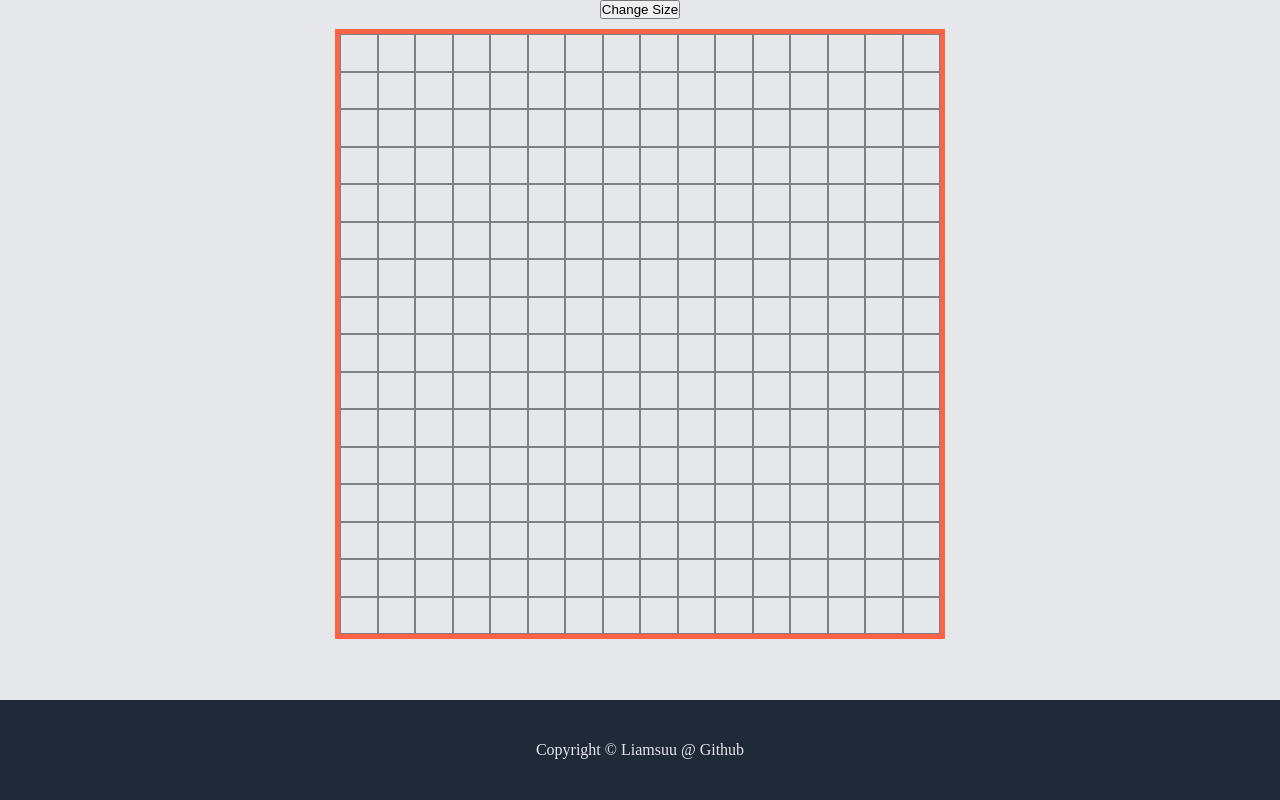
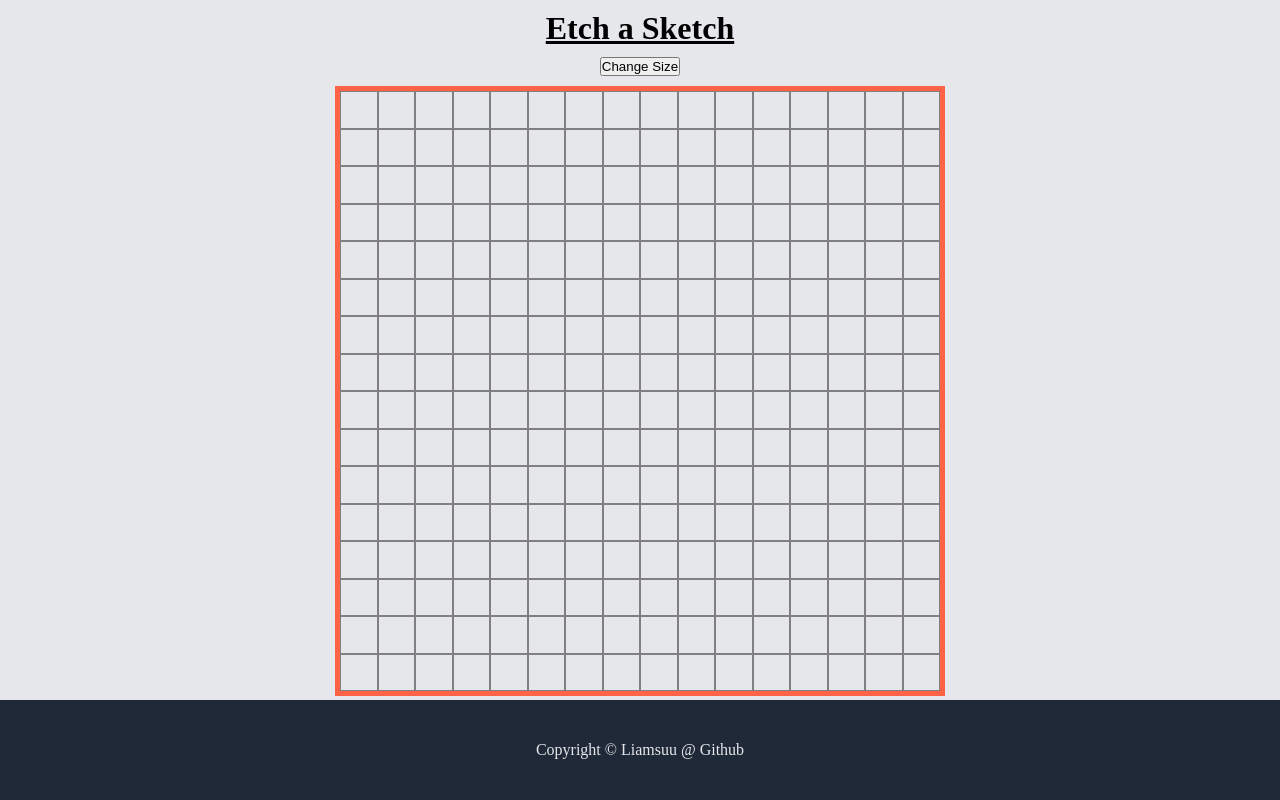
Before and after one commit to Liamsuu/Etch-a-Sketch, a plain HTML site: page index.html in a window 1280 px wide. Drawn offline with Linux system fonts and the light colour scheme.

Commit message:
Add heading

```diff
--- a/index.html
+++ b/index.html
@@ -7,6 +7,7 @@
     <link rel="stylesheet" href="./style.css" />
   </head>
   <body>
+    <h1>Etch a Sketch</h1>
     <button>Change Size</button>
     <div class="container"></div>
     <footer>Copyright &copy; Liamsuu @ Github</footer>
--- a/style.css
+++ b/style.css
@@ -47,3 +47,8 @@ footer {
 button {
   margin-bottom: 10px;
 }
+
+h1 {
+  margin: 10px 0px;
+  text-decoration: underline;
+}
```
